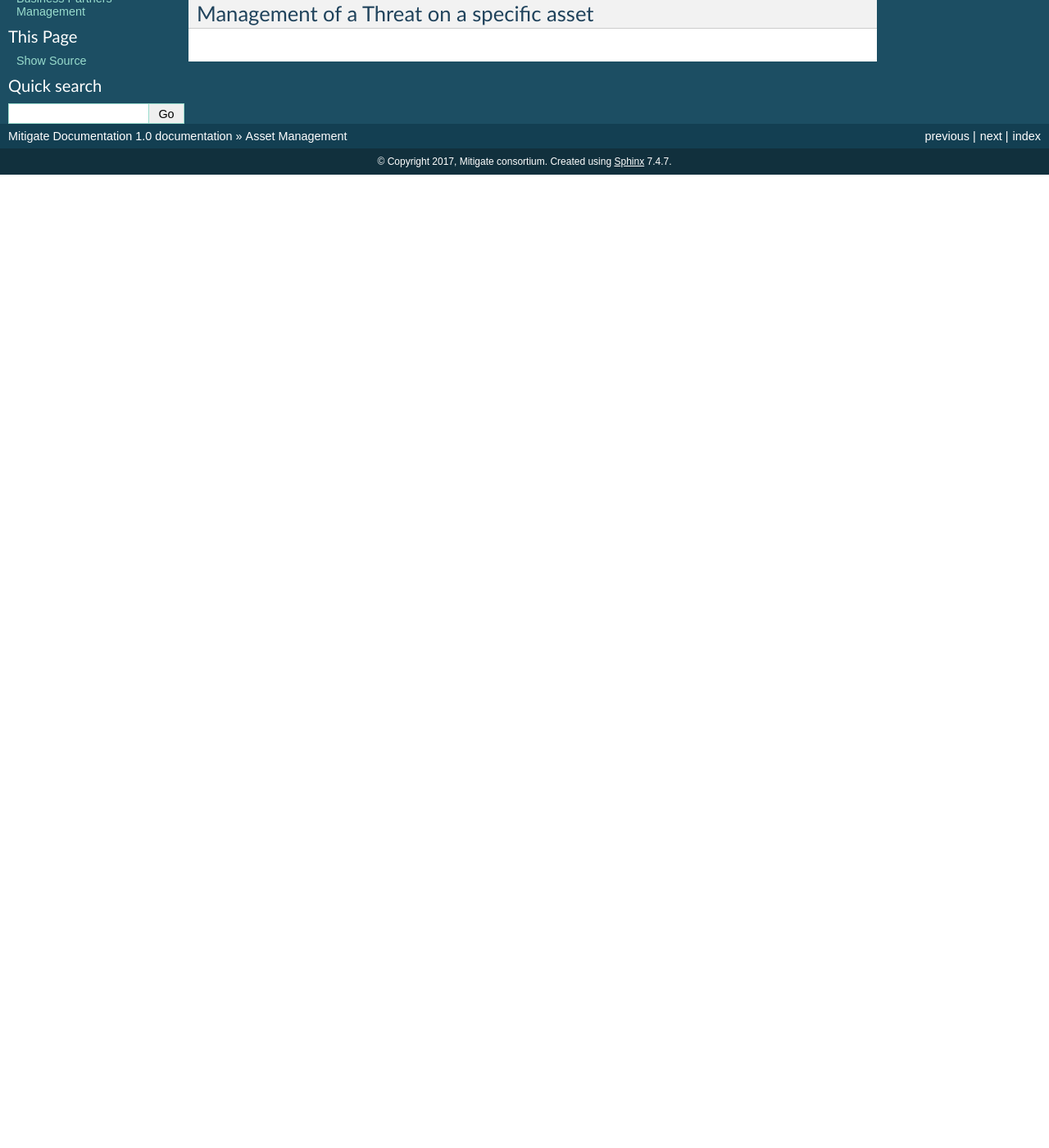
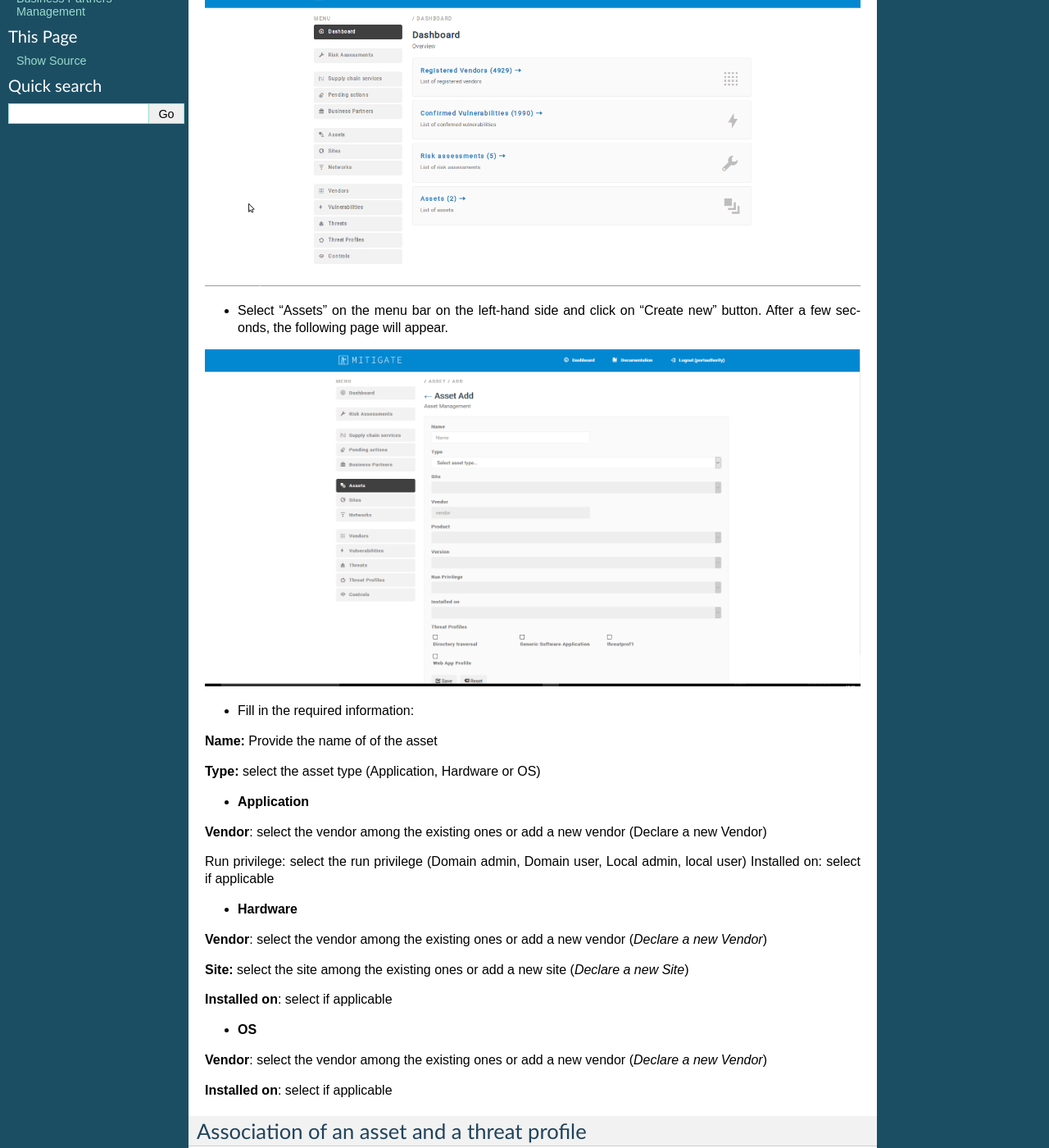
Before and after one commit to singularlogic/mitigate-documentation, a Sphinx documentation site: the page built from docs/pb_set.rst, in a window 1280 px wide and 1400 px high, scrolled down 270 px. Shown: the whole window at 82% size. Built offline with Sphinx 7.4.7, drawn with Linux system fonts in a browser that asks for light colours; before the commit the page ends 900 px from its top, so only the background shows below that.

Commit message:
Update pb_set.rst

```diff
--- a/docs/pb_set.rst
+++ b/docs/pb_set.rst
@@ -7,6 +7,40 @@ Add an Asset
 - In order to declare a new Asset several consecutive steps have to be undertaken .
 - Initially the user must login.
 
+.. image:: assets/Log_4.png
+
+-  Select “Assets” on the menu bar on the left-hand side and click on “Create new” button. After a few seconds, the following page will appear.
+
+.. image:: assets/addaset.png
+
+-  Fill in the required information:
+
+**Name:** Provide the name of of the asset
+
+**Type:** select the asset type (Application, Hardware or OS)
+
+- **Application**
+
+**Vendor**: select the vendor among the existing ones or add a new vendor (Declare a new Vendor)
+
+Run privilege: select the run privilege (Domain admin, Domain user, Local admin, local user)
+Installed on: select if applicable
+
+- **Hardware**
+
+**Vendor**: select the vendor among the existing ones or add a new vendor (*Declare a new Vendor*)
+
+**Site:** select the site among the existing ones or add a new site (*Declare a new Site*)
+
+**Installed on**: select if applicable
+
+- **OS**
+
+**Vendor**: select the vendor among the existing ones or add a new vendor (*Declare a new Vendor*)
+
+**Installed on**: select if applicable
+
+
 
 Association of an asset and a threat profile
 --------------------------------------------
```
